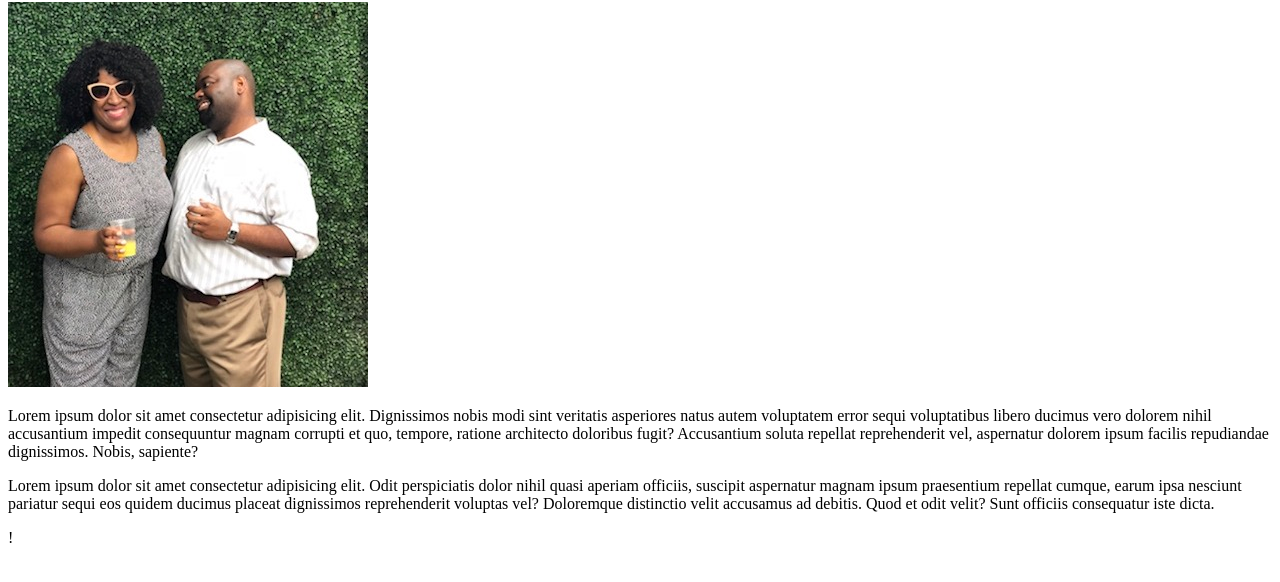
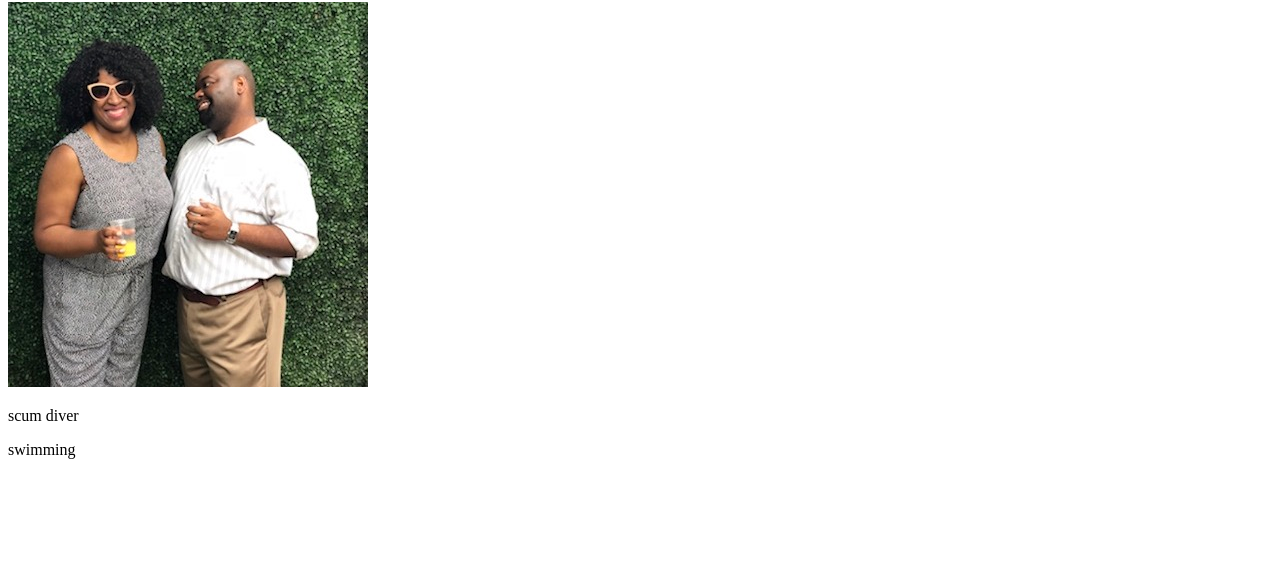
Before and after one commit to motorcitydre/Motorcitydre.github.io, a plain HTML site: page index.html in a window 1280 px wide. Shown: the part 78-660 px from the top of the page. Drawn offline with Linux system fonts and the light colour scheme.

Commit message:
modified index

```diff
--- a/index.html
+++ b/index.html
@@ -10,10 +10,8 @@
 
     <h1>Dre Kelley</h1>
     <img src="./FullSizeRender.jpg" alt="">
-    <p>Lorem ipsum dolor sit amet consectetur adipisicing elit. Dignissimos nobis modi sint veritatis asperiores natus autem voluptatem error sequi voluptatibus libero ducimus vero dolorem nihil accusantium impedit consequuntur magnam corrupti et quo, tempore, ratione architecto doloribus fugit? Accusantium soluta repellat reprehenderit vel, aspernatur dolorem ipsum facilis repudiandae dignissimos. Nobis, sapiente?</p>
-    <p>Lorem ipsum dolor sit amet consectetur adipisicing elit. Odit perspiciatis dolor nihil quasi aperiam officiis, suscipit aspernatur magnam ipsum praesentium repellat cumque, earum ipsa nesciunt pariatur sequi eos quidem ducimus placeat dignissimos reprehenderit voluptas vel? Doloremque distinctio velit accusamus ad debitis. Quod et odit velit? Sunt officiis consequatur iste dicta.</p>
+    <p>scum diver</p>
+    <p>swimming</p>
 
 </body>
 </html>
-
-!
```
